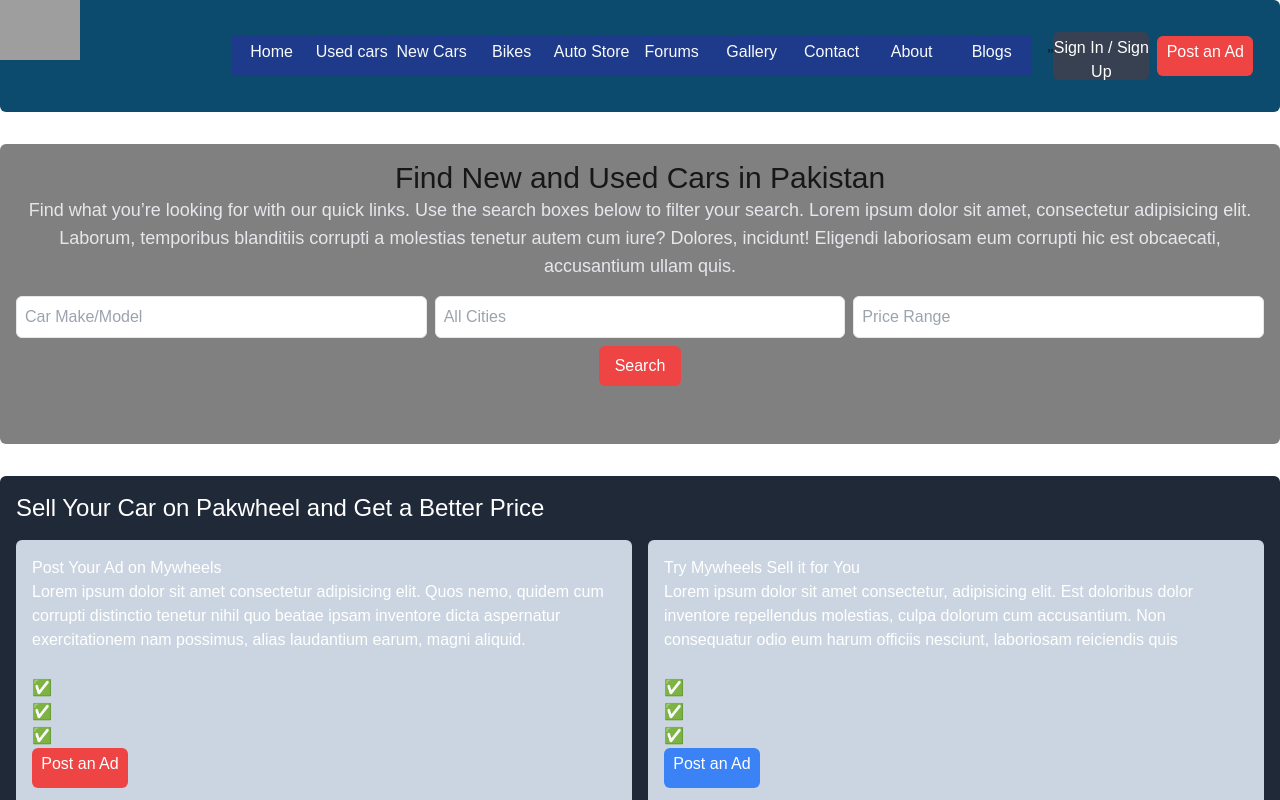
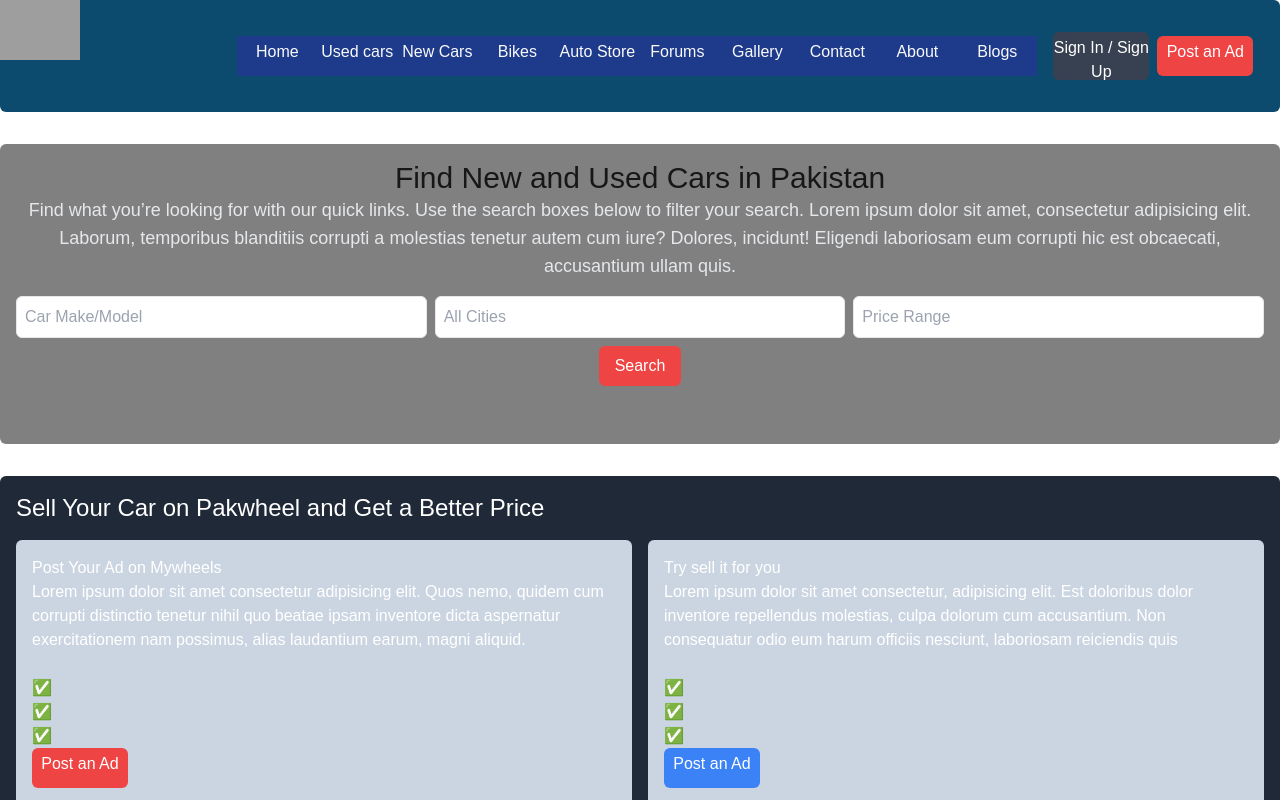
Before and after one commit to sibghatullahk/Class6-assign, a Next.js app: page / in a window 1280 px wide. Shown: the top 800 px of the page. Built offline with nearby package versions, Linux system fonts and the light colour scheme; grey boxes are pictures that could not be loaded.

Commit message:
new commit

```diff
--- a/src/app/components/Navbar.tsx
+++ b/src/app/components/Navbar.tsx
@@ -23,7 +23,7 @@ function Navbar(){
         <div className="bg-blue-900 w-20 h-10 hover:bg-black"><p className=" text-center text-slate-50 mt-1"><Link href="/about">About</Link></p></div>
         <div className="bg-blue-900 w-20 h-10 hover:bg-black"><p className=" text-center text-slate-50 mt-1"><Link href="/blog">Blogs</Link></p></div>
 
-        <div className="flex w-auto items-center space-x-2 ml-4">"
+        <div className="flex w-auto items-center space-x-2 ml-4">
         <div className="bg-gray-700 w-24 h-12 hover:bg-gray-800 rounded-md"><p className="text-center text-white mt-1"><Link href="/signin">Sign In / Sign Up</Link></p></div>
 
         <div className="bg-red-500 w-24 h-10 hover:bg-red-600 rounded-md"><p className="text-center text-white mt-1"><Link href="/post-ad">Post an Ad</Link></p></div>
--- a/src/app/page.tsx
+++ b/src/app/page.tsx
@@ -53,7 +53,7 @@ export default function Home() {
 </div>
 
 <div className="flex flex-col w-1/2 rounded-md p-4 h-[300px] bg-slate-300">
-  <h1>Try Mywheels Sell it for You</h1>
+  <h1>Try sell it for you</h1>
   <div>
     <p>Lorem ipsum dolor sit amet consectetur, adipisicing elit. Est doloribus dolor inventore repellendus molestias, culpa dolorum cum accusantium. Non consequatur odio eum harum officiis nesciunt, laboriosam reiciendis quis</p>
     <br />
```
